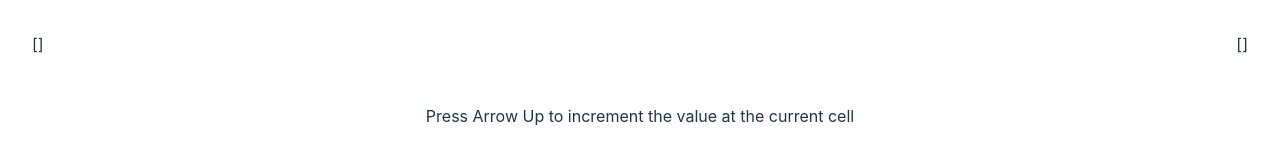
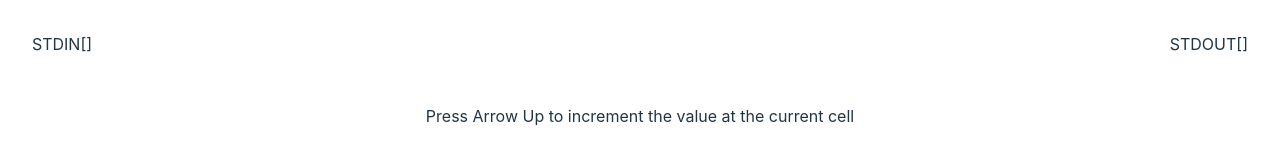
Before and after one commit to sudo97/bf-visual, a React (Vite) app: page / in a window 1280 px wide. Shown: the top 160 px of the page. Built offline with nearby package versions, Linux system fonts and the light colour scheme.

Commit message:
minor tweaks

```diff
--- a/src/App.tsx
+++ b/src/App.tsx
@@ -65,8 +65,8 @@ function SingleLevel({
   return (
     <div className="app">
       <div className="io">
-        <IO array={runtime.stdin} />
-        <IO array={runtime.stdout} />
+        <IO array={runtime.stdin} label="STDIN" />
+        <IO array={runtime.stdout} label="STDOUT" />
       </div>
       <div className="description">{description}</div>
       <div className="runtime-repr">
--- a/src/IO.tsx
+++ b/src/IO.tsx
@@ -1,7 +1,7 @@
-export function IO({ array }: { array: number[] }) {
+export function IO({ array, label }: { array: number[]; label: string }) {
   return (
     <div className="io-item">
-      [
+      {label}[
       {array.map((val, i) => (
         <div key={i}>{val}</div>
       ))}
--- a/src/bf-runtime/levels.ts
+++ b/src/bf-runtime/levels.ts
@@ -69,7 +69,7 @@ export const levels: Level[] = [
   {
     operations: ["write", "increment"],
     description:
-      "Press W to write the value from the STDIN on your left, try to write the number 13",
+      "Press W to write the value to the STDOUT on your right, try to write the number 13",
     isExpectedStateReached: (runtime) => runtime.stdout[0] === 13,
     initialState: initRuntime([]),
   },
```
